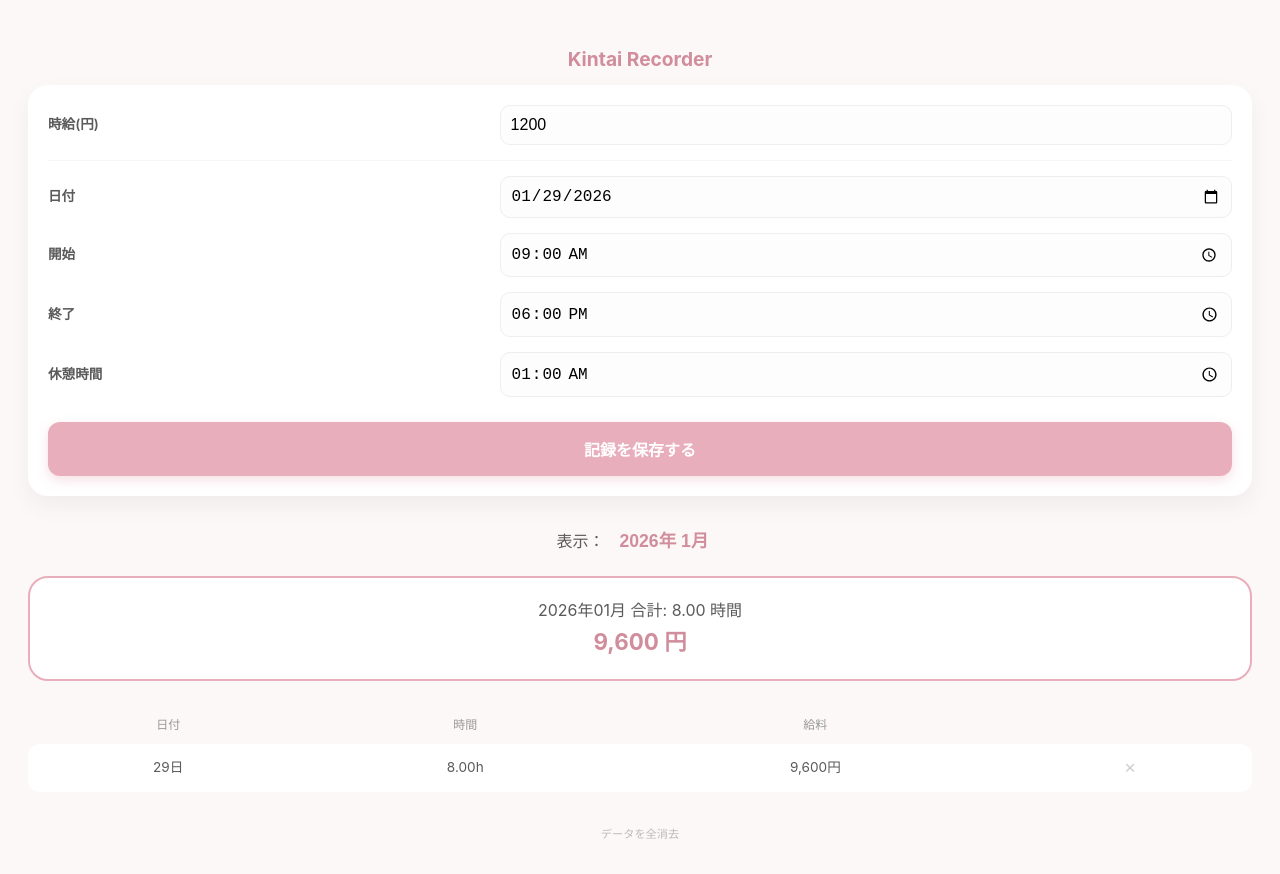
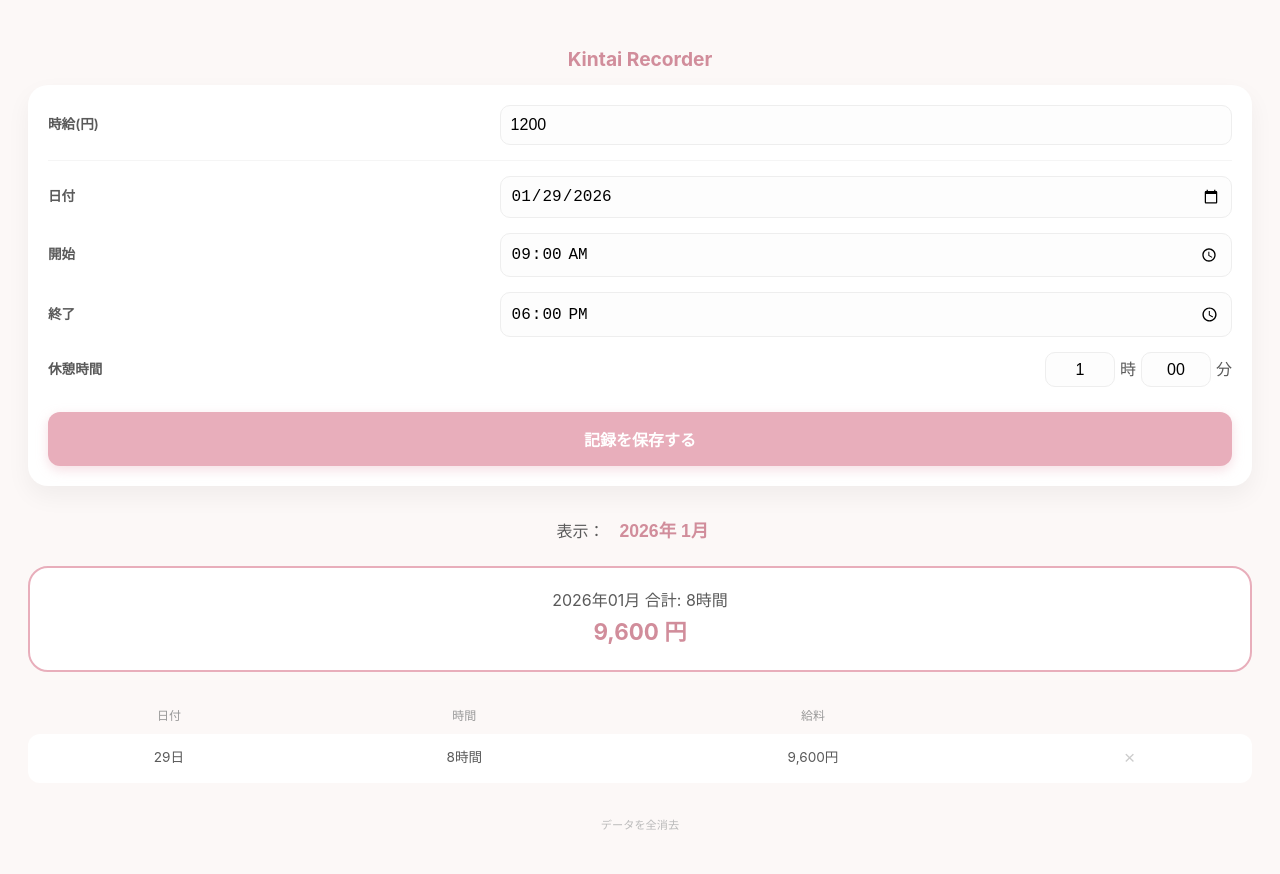
Before and after one commit to miyame0809/kintai-app, a plain HTML site: page index.html in a window 1280 px wide. Both pictures are taken after a click on the button "記録を保存する". Drawn offline with Linux system fonts and the light colour scheme.

Commit message:
Add files via upload

```diff
--- a/index.html
+++ b/index.html
@@ -46,11 +46,24 @@
             padding: 10px;
             border: 1px solid #eee;
             border-radius: 10px;
-            width: 60%;
             background: #fdfdfd;
             font-size: 1rem;
             outline: none;
             -webkit-appearance: none;
+        }
+
+        /* セレクトボックスを横並びにするためのスタイル */
+        .time-select-group {
+            display: flex;
+            align-items: center;
+            width: 65%;
+            justify-content: flex-end;
+        }
+        .time-select-group select {
+            width: 70px;
+            margin: 0 5px;
+            text-align: center;
+            padding: 8px 5px;
         }
 
         .btn-save {
@@ -99,13 +112,33 @@
     <div class="card">
         <div class="input-group">
             <label>時給(円)</label>
-            <input type="number" id="wage" value="1200" onchange="updateWage()">
+            <input type="number" id="wage" value="1200" onchange="updateWage()" style="width: 60%;">
         </div>
         <hr style="border: 0; border-top: 1px solid #f5f5f5; margin: 15px 0;">
-        <div class="input-group"><label>日付</label><input type="date" id="date"></div>
-        <div class="input-group"><label>開始</label><input type="time" id="start" value="09:00"></div>
-        <div class="input-group"><label>終了</label><input type="time" id="end" value="18:00"></div>
-        <div class="input-group"><label>休憩時間</label><input type="time" id="break" value="01:00"></div>
+        <div class="input-group"><label>日付</label><input type="date" id="date" style="width: 60%;"></div>
+        <div class="input-group"><label>開始</label><input type="time" id="start" value="09:00" style="width: 60%;"></div>
+        <div class="input-group"><label>終了</label><input type="time" id="end" value="18:00" style="width: 60%;"></div>
+
+        <div class="input-group">
+            <label>休憩時間</label>
+            <div class="time-select-group">
+                <select id="breakH">
+                    <option value="0">0</option>
+                    <option value="1" selected>1</option>
+                    <option value="2">2</option>
+                    <option value="3">3</option>
+                </select>
+                <span>時</span>
+                <select id="breakM">
+                    <option value="0">00</option>
+                    <option value="15">15</option>
+                    <option value="30">30</option>
+                    <option value="45">45</option>
+                </select>
+                <span>分</span>
+            </div>
+        </div>
+
         <button class="btn-save" onclick="saveData()">記録を保存する</button>
     </div>
 
@@ -143,29 +176,40 @@
             showData();
         }
 
-        // 時間(HH:MM)を数値(1.5hなど)に変換する関数
         function timeToDecimal(timeStr) {
             const [hours, minutes] = timeStr.split(':').map(Number);
             return hours + (minutes / 60);
+        }
+
+        // 数値(1.75)を時間表記(1時間45分)に直す関数
+        function decimalToJapanese(decimal) {
+            const h = Math.floor(decimal);
+            const m = Math.round((decimal - h) * 60);
+            if (h === 0) return m + "分";
+            if (m === 0) return h + "時間";
+            return h + "時" + m + "分";
         }
 
         function saveData() {
             const date = document.getElementById('date').value;
             const startVal = document.getElementById('start').value;
             const endVal = document.getElementById('end').value;
-            const breakVal = document.getElementById('break').value;
 
-            if(!date || !startVal || !endVal || !breakVal) { alert("入力してね！"); return; }
+            // 新しいセレクトボックスから取得
+            const breakH = parseInt(document.getElementById('breakH').value);
+            const breakM = parseInt(document.getElementById('breakM').value);
+            const rest = breakH + (breakM / 60);
+
+            if(!date || !startVal || !endVal) { alert("入力してね！"); return; }
 
             const start = timeToDecimal(startVal);
             const end = timeToDecimal(endVal);
-            const rest = timeToDecimal(breakVal);
 
             const diff = end - start - rest;
-            if (diff < 0) { alert("休憩時間が勤務時間より長いよ！"); return; }
+            if (diff < 0) { alert("時間が変だよ！休憩を確認してね。"); return; }
 
             const records = JSON.parse(localStorage.getItem('workRecords') || '[]');
-            records.push({ date, hours: diff.toFixed(2) }); // 分単位なので小数点2位まで保存
+            records.push({ date, hours: diff.toFixed(2) });
             records.sort((a, b) => new Date(a.date) - new Date(b.date));
             localStorage.setItem('workRecords', JSON.stringify(records));
 
@@ -192,9 +236,9 @@
                 const h = parseFloat(r.hours);
                 const daySalary = Math.floor(h * wage);
 
-                // 表示用に「1.75h」を「1時間45分」のように見せることもできますが、まずはシンプルに
                 row.insertCell(0).innerText = r.date.split('-')[2] + "日";
-                row.insertCell(1).innerText = h.toFixed(2) + "h";
+                // 日本語表記に変更
+                row.insertCell(1).innerText = decimalToJapanese(h);
                 row.insertCell(2).innerText = daySalary.toLocaleString() + "円";
 
                 const delCell = row.insertCell(3);
@@ -203,8 +247,9 @@
             });
 
             const totalSalary = Math.floor(totalHours * wage);
+            // 合計欄も日本語表記に
             totalArea.innerHTML = `
-                <div class="total-hours">${selectedMonth.replace('-', '年')}月 合計: ${totalHours.toFixed(2)} 時間</div>
+                <div class="total-hours">${selectedMonth.replace('-', '年')}月 合計: ${decimalToJapanese(totalHours)}</div>
                 <div class="total-salary">${totalSalary.toLocaleString()} 円</div>
             `;
         }
```
